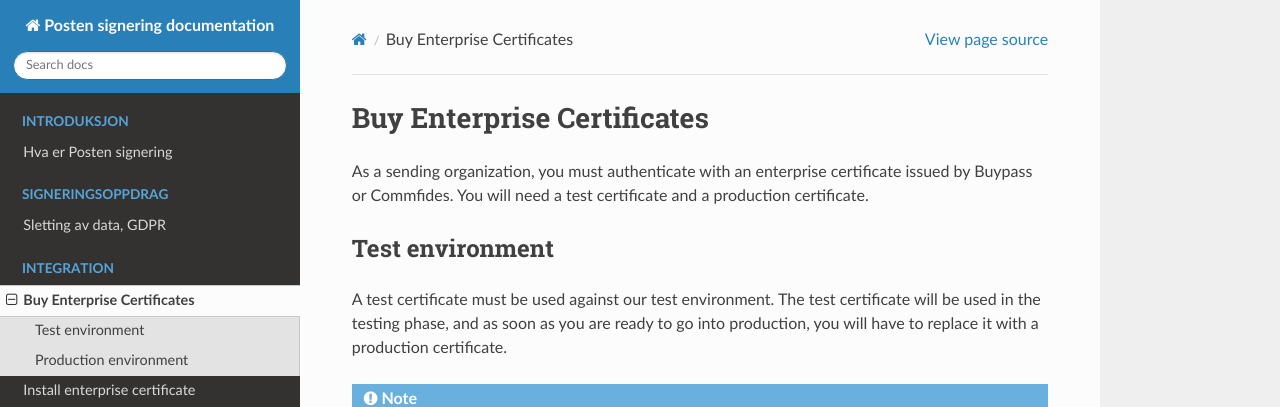
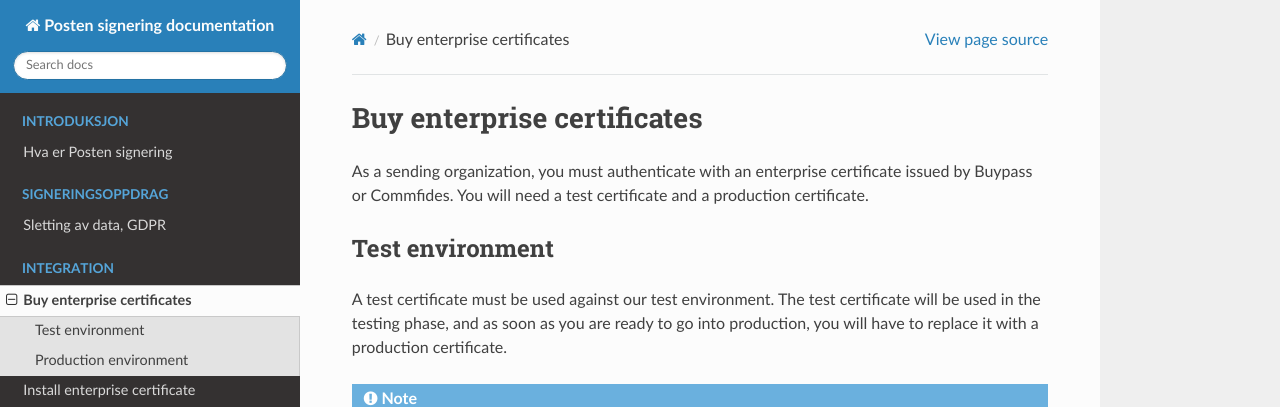
Before and after one commit to ramonarellano/signering-docs, a Sphinx documentation site: the page built from source/buy-enterprise-certificates.rst, in a window 1280 px wide and 900 px high. Shown: the top 407 px of the window. Built offline with Sphinx 7.4.7 and the Read the Docs theme 2.0.0, drawn with Linux system fonts in a browser that asks for light colours.

Commit message:
Endrer overskrift for virksomhetssertifikater til lower case

```diff
--- a/source/buy-enterprise-certificates.rst
+++ b/source/buy-enterprise-certificates.rst
@@ -1,5 +1,5 @@
 
-Buy Enterprise Certificates
+Buy enterprise certificates
 ***************************
 
 As a sending organization, you must authenticate with an enterprise certificate issued by Buypass or Commfides. You will need a test certificate and a production certificate.
```
